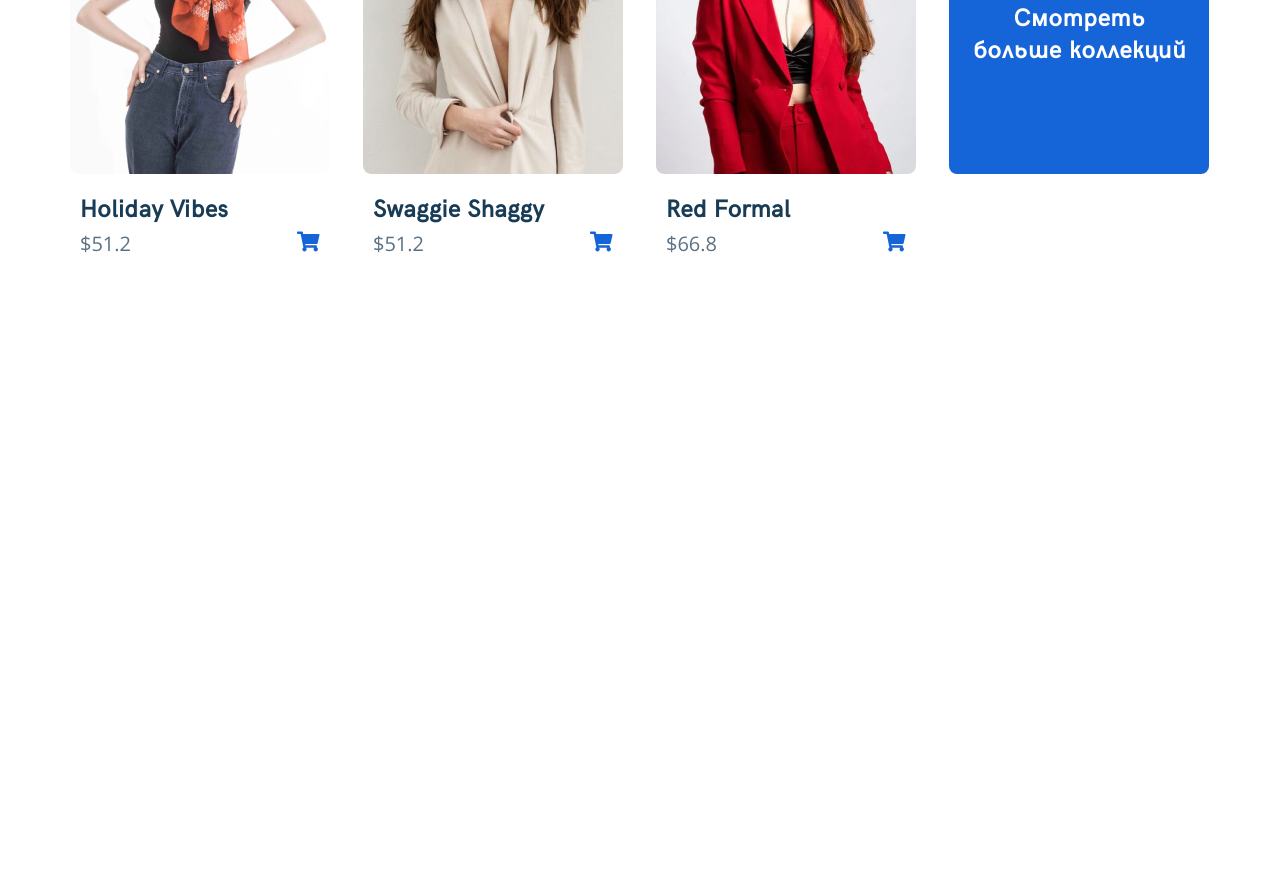
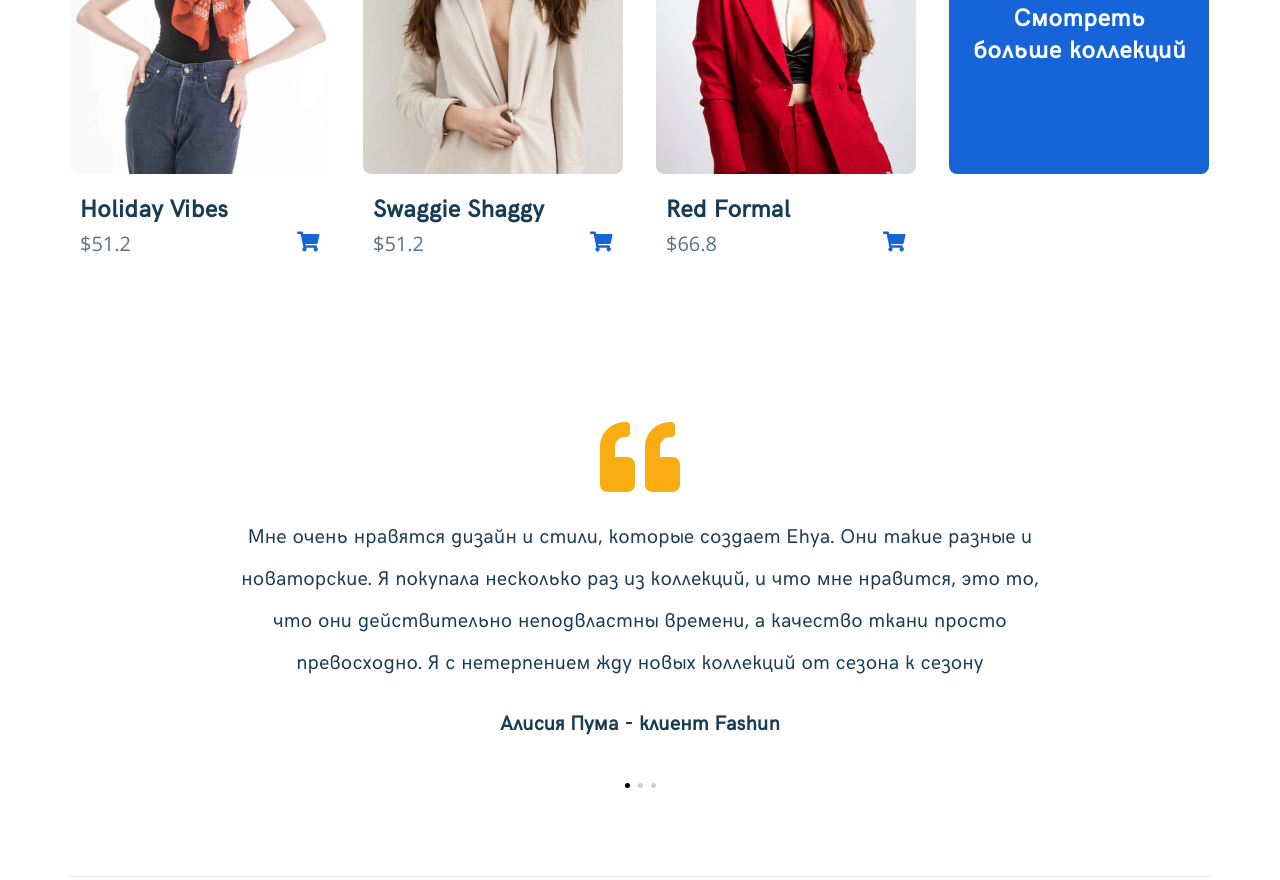
Before and after one commit to cherrrnikov/diplom, a plain HTML site: page index.html in a window 1280 px wide. Shown: the part 2352-3232 px from the top of the page. Before the commit the page ends 2759 px from the top, so only its background shows below. Drawn offline with nearby package versions, Linux system fonts and the light colour scheme; files whose address does not match are found by name.

Commit message:
create reviews slider

```diff
--- a/index.html
+++ b/index.html
@@ -5,6 +5,7 @@
   <meta name="viewport" content="width=device-width, initial-scale=1.0">
   <title>ehya &#8212; Интернет-магазин брендовой одежды с оплатой онлайн</title>
   <link href="https://fonts.googleapis.com/css2?family=Open+Sans&display=swap" rel="stylesheet">
+  <link rel="stylesheet" href="css/swiper-bundle.min.css">
   <link rel="stylesheet" href="css/style.css">
   <link rel="shortcut icon" type="image/ico" href="favicon.ico">
 </head>
@@ -396,7 +397,66 @@
     </div>
     <!-- /.container -->
   </section>
+
+  <!-- Секция с отзывами -->
+  <section class="reviews">
+    <div class="reviews-container">
+      <div class="swiper-container reviews-slider">
+        <div class="swiper-wrapper">
+          <div class="swiper-slide">
+            <div class="reviews-slider__item">
+              <img src="img/reviews__img.svg" alt="Картинка: Кавычки" class="reviews__img">
+              <p class="reviews-slider__text">
+                Мне очень нравятся дизайн и стили, которые создает Ehya. Они такие разные и новаторские. Я покупала несколько раз из
+                коллекций, и что мне нравится, это то, что они действительно неподвластны времени, а качество ткани просто превосходно.
+                Я с нетерпением жду новых коллекций от сезона к сезону
+              </p>
+              <h3 class="reviews-slider__name">Алисия Пума - клиент Fashun</h3>
+            </div>
+            <!-- /.reviews-slider__item -->
+          </div>
+          <!-- /.swiper-slide -->
+          <div class="swiper-slide">
+            <div class="reviews-slider__item">
+              <img src="img/reviews__img.svg" alt="Картинка: Кавычки" class="reviews__img">
+              <p class="reviews-slider__text">
+                Eu realmente amo os designs e estilos que Ehya cria. Eles são tão diferentes e inovadores. Eu comprei várias vezes
+                do
+                coleções, e o que adoro é que são verdadeiramente atemporais e a qualidade do tecido é simplesmente
+                excelente.
+                Estou ansioso por novas coleções de temporada em temporada
+              </p>
+              <h3 class="reviews-slider__name">Marcelo Rebelo de Sousa - клиент Fashun</h3>
+            </div>
+            <!-- /.reviews-slider__item -->
+          </div>
+          <!-- /.swiper-slide -->
+          <div class="swiper-slide">
+            <div class="reviews-slider__item">
+              <img src="img/reviews__img.svg" alt="Картинка: Кавычки" class="reviews__img">
+              <p class="reviews-slider__text">
+                I really love the designs and styles that Ehya creates. They are so different and innovative. I bought several times
+                of
+                collections, and what I love is that they are truly timeless and the quality of the fabric is simply
+                excellent.
+                I look forward to new collections from season to season
+              </p>
+              <h3 class="reviews-slider__name">John Hendrix - клиент Fashun</h3>
+            </div>
+            <!-- /.reviews-slider__item -->
+          </div>
+          <!-- /.swiper-slide -->
+        </div>
+        <!-- /.swiper-wrapper -->
+        <div class="swiper-pagination"></div>
+      </div>
+      <!-- /.swiper-container /.reviews-slider -->
+    </div>
+    <!-- /.reviews-container -->
+  </section>
+  <hr class="line">
   <script src="js/jquery-3.5.1.min.js"></script>
+  <script src="js/swiper-bundle.min.js"></script>
   <script src="js/main.js"></script>
 </body>
 </html>
--- a/js/main.js
+++ b/js/main.js
@@ -55,4 +55,33 @@ $(document).ready(function () {
     $(".trends-tabs__tab--best").removeClass("best-tab");
   })
 
+  // Слайдер с отзывами
+  var reviewsSlider = new Swiper('.swiper-container', {
+  speed: 700,
+  autoplay: {
+    enabled: true,
+    delay: 7000,
+    disableOnInteraction: false,
+  },
+  // Optional parameters
+  direction: 'horizontal',
+  loop: true,
+
+  // If we need pagination
+  pagination: {
+    el: '.swiper-pagination',
+    clickable: true,
+  },
+  // Подключение клавиатуры
+  keyboard: {
+    enabled: true,
+    onlyInViewport: true,
+  },
+  })
+  $(".swiper-container").on("mouseenter",function(){
+    reviewsSlider.autoplay.stop();
+  });
+  $(".swiper-container").on("mouseleave",function(){
+    reviewsSlider.autoplay.start();
+  });
 })
--- a/sass/_media.sass
+++ b/sass/_media.sass
@@ -796,3 +796,6 @@
       &:hover
         height: 30px
         width: 30px
+  .swiper
+    &-container
+      data-swiper-autoplay: "100000000000"
--- /dev/null
+++ b/sass/blocks/_reviews.sass
@@ -0,0 +1,56 @@
+.reviews
+  padding-bottom: 80px
+  &-container
+    max-width: 800px
+    margin: auto
+  &-slider
+    &__item
+      height: 389px
+      display: flex
+      flex-direction: column
+      align-items: center
+    &__text
+      margin: 0
+      text-align: center
+      font-family: "HKGrotesk-Regular"
+      font-style: normal
+      font-weight: normal
+      font-size: 20px
+      line-height: 42px
+      letter-spacing: 0.133333px
+      color: $primary
+      margin-bottom: 28px
+      overflow-y: auto
+
+    &__name
+      margin-top: 0
+      margin-bottom: 48px
+      font-family: "HKGrotesk-Regular"
+      font-style: normal
+      font-weight: bold
+      font-size: 20px
+      line-height: 24px
+      text-align: center
+      letter-spacing: 0.2px
+      color: $primary
+
+  &__img
+    margin-top: 15px
+    margin-bottom: 24px
+.swiper
+  &-pagination
+    top: 93.5%
+
+    &-bullet
+      margin: 0 8px
+      width: 5px
+      height: 5px
+      &-active
+        background: rgb(0, 0,0 )
+.line
+  height: 1px
+  max-width: 1140px
+  background-color: #E5EAF4
+  margin-top: 0
+  margin-bottom: 100px
+  border: 0
--- a/sass/style.sass
+++ b/sass/style.sass
@@ -12,5 +12,7 @@
 @import "blocks/_advantages"
 // Стили для секции с трендами
 @import "blocks/_trends"
+// Стили для слайдера с отзывами
+@import "blocks/_reviews"
 // Подключение адаптива
 @import "_media.sass"
```
Also changed, not shown: css/style.css, css/swiper-bundle.min.css (added), img/reviews__img.svg (added), js/swiper-bundle.min.js (added), 2 other files.
